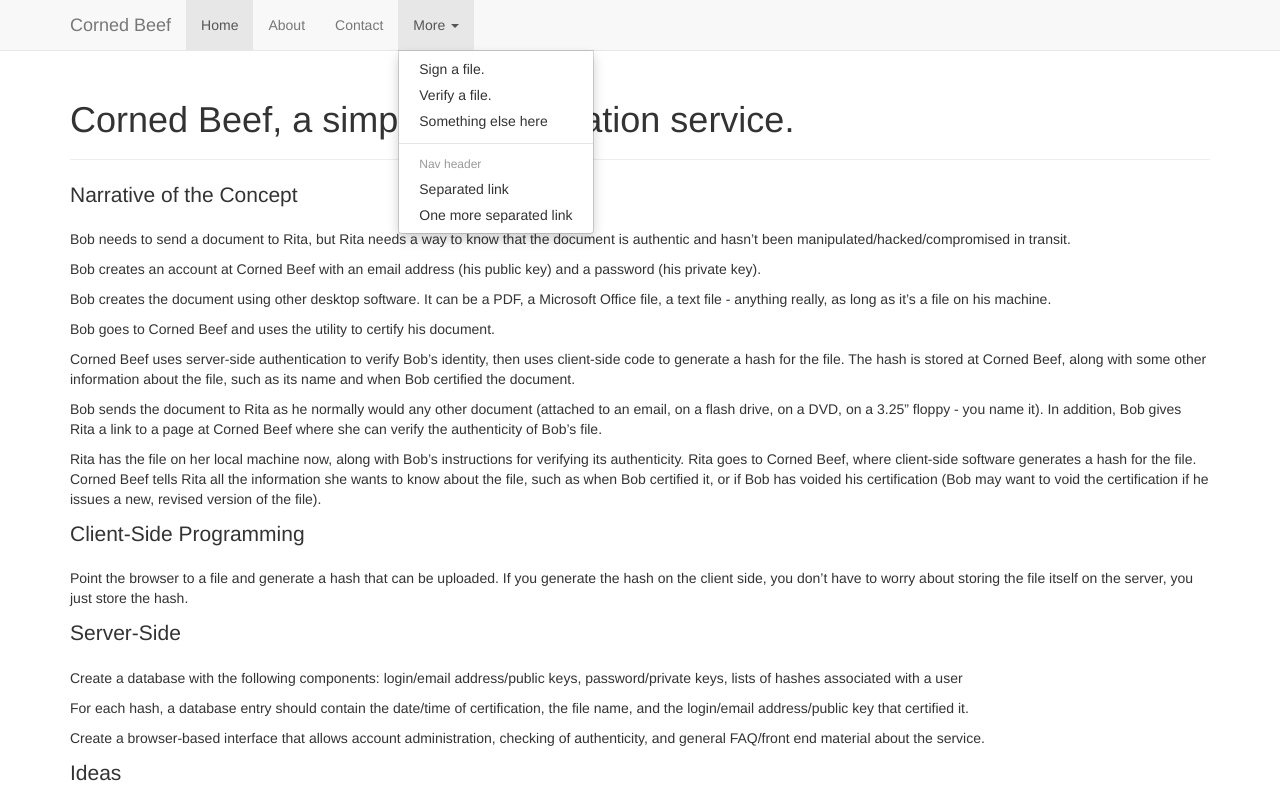
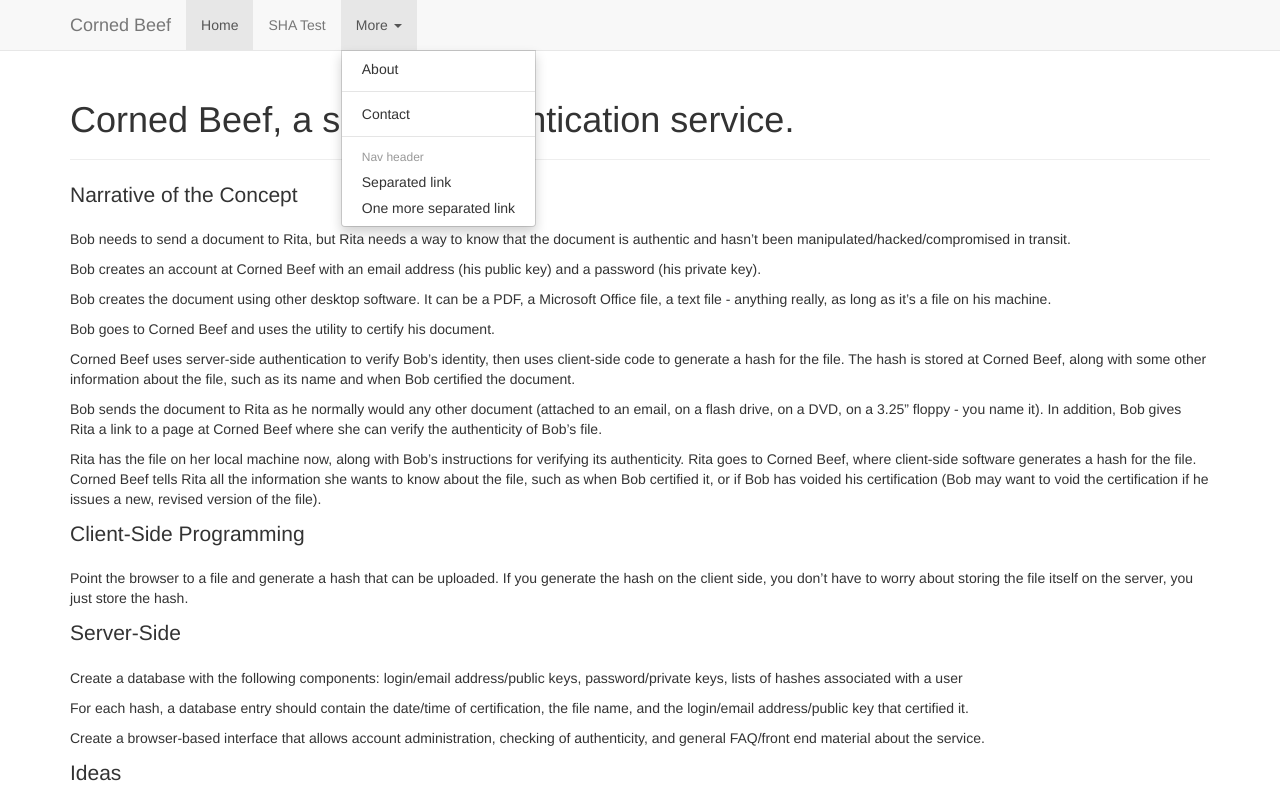
Before and after one commit to jdwithers/cornedbeef, a plain HTML site: page index.html in a window 1280 px wide. Both pictures are taken after a click on the link "More". Shown: the top 800 px of the page. Drawn offline with nearby package versions, Linux system fonts and the light colour scheme; a script that the page names is missing.

Commit message:
Updating index.html

```diff
--- a/index.html
+++ b/index.html
@@ -39,14 +39,13 @@
           <div class="collapse navbar-collapse">
             <ul class="nav navbar-nav">
               <li class="active"><a href="index.html">Home</a></li>
-              <li><a href="about.html">About</a></li>
-              <li><a href="contact.html">Contact</a></li>
+              <li><a href="shaTest.html">SHA Test</a></li>
               <li class="dropdown">
                 <a href="#" class="dropdown-toggle" data-toggle="dropdown">More <b class="caret"></b></a>
                 <ul class="dropdown-menu">
-                  <li><a href="#">Sign a file.</a></li>
-                  <li><a href="#">Verify a file.</a></li>
-                  <li><a href="#">Something else here</a></li>
+                  <li><a href="#">About</a></li>
+                  <li class="divider"></li>
+                  <li><a href="#">Contact</a></li>
                   <li class="divider"></li>
                   <li class="dropdown-header">Nav header</li>
                   <li><a href="#">Separated link</a></li>
```
